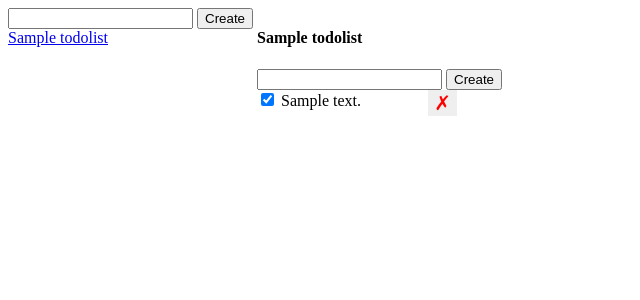
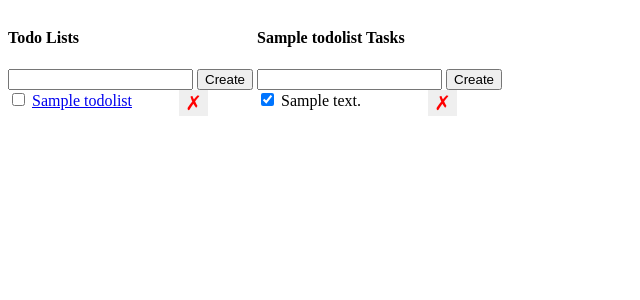
Before and after one commit to freeheeling/udacity_fullstack_dev, a Flask app: page /lists/1 in a window 1280 px wide. Shown: the top 300 px of the page, without its empty margins (0-640 px from the left). Run offline with Flask 2, Linux system fonts and the light colour scheme; tables that the repository leaves empty hold one stand-in row (values such as "Sample post").

Commit message:
Implement checkbox to update completed list and related todo items

```diff
--- a/class_demos/todoapp/app.py
+++ b/class_demos/todoapp/app.py
@@ -14,6 +14,9 @@ class TodoList(db.Model):
     name = db.Column(db.String(), nullable=False)
     todos = db.relationship('Todo', backref='list', lazy=True)
 
+    def __repr__(self):
+        return f'<TodoList ID: {self.id}, name: {self.name}, related todos: {self.todos}>'
+
 class Todo(db.Model):
     __tablename__ = 'todos'
     id = db.Column(db.Integer, primary_key=True)
@@ -22,7 +25,7 @@ class Todo(db.Model):
     list_id = db.Column(db.Integer, db.ForeignKey('todolists.id'), nullable=False)
 
     def __repr__(self):
-        return f'<Todo {self.id}, {self.description}'
+        return f'<Todo ID: {self.id}, description: {self.description}, completed: {self.completed}>'
 
 @app.route('/lists/create', methods=['POST'])
 def create_list():
@@ -33,6 +36,7 @@ def create_list():
         list = TodoList(name=name)
         db.session.add(list)
         db.session.commit()
+        body['id'] = list.id
         body['name'] = list.name
     except:
         error = True
@@ -40,7 +44,9 @@ def create_list():
         print(sys.exc_info())
     finally:
         db.session.close()
-    if not error:
+    if error:
+        abort(500)
+    else:
         return jsonify(body)
 
 @app.route('/todos/create', methods=['POST'])
@@ -49,9 +55,12 @@ def create_todo():
     body = {}
     try:
         description = request.get_json()['description']
-        todo = Todo(description=description)
+        list_id = request.get_json()['list_id']
+        todo = Todo(description=description, completed=False, list_id=list_id)
         db.session.add(todo)
         db.session.commit()
+        body['id'] = todo.id
+        body['completed'] = todo.completed
         body['description'] = todo.description
     except:
         error = True
@@ -59,8 +68,23 @@ def create_todo():
         print(sys.exc_info())
     finally:
         db.session.close()
-    if not error:
+    if error:
+        abort(500)
+    else:
         return jsonify(body)
+
+@app.route('/lists/<list_id>/set-completed', methods=['POST'])
+def def_completed_list(list_id):
+    try:
+        completed = request.get_json()['completed']
+        list = List.query.get(list_id)
+        list.completed = completed
+        db.session.commit()
+    except:
+        db.session.rollback()
+    finally:
+        db.session.close()
+    return redirect(url_for('index'))
 
 @app.route('/todos/<todo_id>/set-completed', methods=['POST'])
 def set_completed_todo(todo_id):
@@ -75,23 +99,28 @@ def set_completed_todo(todo_id):
         db.session.close()
     return redirect(url_for('index'))
 
-@app.route('/todos/<todo_id>', methods=['DELETE'])
+@app.route('/todos/<todo_id>/delete', methods=['DELETE'])
 def delete_todo(todo_id):
+    error = False
     try:
         Todo.query.filter_by(id=todo_id).delete()
         db.session.commit()
     except:
+        error = True
         db.session.rollback()
     finally:
         db.session.close()
-    return jsonify({ 'success': True })
+    if error:
+        abort(500)
+    else:
+        return jsonify({ 'success': True })
 
 @app.route('/lists/<list_id>')
 def get_list_todos(list_id):
-    return render_template('index.html',
-    lists=TodoList.query.all(),
-    active_list=TodoList.query.get(list_id),
-    todos=Todo.query.filter_by(list_id=list_id).order_by('id').all())
+    lists = TodoList.query.all()
+    active_list = TodoList.query.get(list_id)
+    todos = Todo.query.filter_by(list_id=list_id).order_by('id').all()
+    return render_template('index.html', todos=todos, lists=lists, active_list=active_list)
 
 @app.route('/')
 def index():
--- a/class_demos/todoapp/templates/index.html
+++ b/class_demos/todoapp/templates/index.html
@@ -33,21 +33,25 @@
   </head>
   <body>
     <div class="lists-wrapper">
+      <h4>Todo Lists</h4>
       <form id="form-list">
-        <input id="name" type="text" name="name" />
+        <input id="name" type="text" name="name" data-id="{{ active_list.id }}"/>
         <input type="submit" value="Create" />
       </form>
       <ul id="lists">
-        {%  for list in lists %}
+        {% for list in lists %}
         <li>
+          <input class="check-completed-list" data-id"{{ list.id }}" type="checkbox" />
           <a href="/lists/{{ list.id }}">{{ list.name }}</a>
+          <button class="delete-list" data-id="{{ list.id }}">&cross;</button>
         </li>
         {% endfor %}
       </ul>
     </div>
     <div class="todos-wrapper">
-      <h4>{{ active_list.name }}</h4>
-      <form id="form">
+      <h4>{{ active_list.name }} Tasks</h4>
+      <form id="form-todo">
+        <input id="list_id" type="hidden" value="{{ active_list.id }}">
         <input id="description" type="text" name="description" />
         <input type="submit" value="Create" />
       </form>
@@ -57,51 +61,81 @@
       <ul id="todos">
         {% for todo in todos %}
         <li>
-          <input class="check-completed" data-id="{{ todo.id }}" type="checkbox" {% if todo.completed %} checked {% endif %} />
+          <input id="completed" class="check-completed-todo" data-id="{{ todo.id }}" type="checkbox" name="completed" {% if todo.completed %} checked {% endif %} />
           {{ todo.description}}
-          <button class="delete-button" data-id="{{ todo.id }}">&cross;</button>
+          <button class="delete-todo" data-id="{{ todo.id }}">&cross;</button>
         </li>
         {% endfor %}
       </ul>
     </div>
     <script>
-      const checkboxes = document.querySelectorAll('.check-completed');
-      for (let i = 0; i < checkboxes.length; i++) {
-        const checkbox = checkboxes[i];
-        checkbox.onchange = function(e) {
-          const newCompleted = e.target.checked;
-          const todoId = e.target.dataset['id'];
+      const listCheckboxes = document.querySelectorAll('.check-completed-list');
+      for (let i = 0; i < listCheckboxes.length; i++) {
+        const listCheckbox = listCheckboxes[i];
+        listCheckbox.onchange = function(e) {
+          if (e.target.checked) {
+            const listId = e.target.dataset['id'];
+            fetch('/lists/' + listId + '/set-completed', {
+              method: 'POST',
+              headers: {
+                'Content-Type': 'application/json'
+              }
+            })
+            .then(function(jsonResponse) {
+              document.getElementById('error').className = "hidden";
+              const todoCheckboxes = document.querySelectorAll('.check-completed-todo');
+              for (let i = 0; i < todoCheckboxes.length; i++) {
+                const todoCheckbox = todoCheckboxes[i];
+                todoCheckbox.checked = true;
+              }
+            })
+            .catch(function() {
+              document.getElementById('error').className = "";
+            });
+          }
+        }
+      }
+      const todoCheckboxes = document.querySelectorAll('.check-completed-todo');
+      for (let i = 0; i < todoCheckboxes.length; i++) {
+        const todoCheckbox = todoCheckboxes[i];
+        todoCheckbox.onchange = function(e) {
+          const newCompletedTodo = e.target.checked;
+          const todoId = e.target.dataset.id;
           fetch('/todos/' + todoId + '/set-completed', {
             method: 'POST',
             body: JSON.stringify({
-              'completed': newCompleted
+              'completed': newCompletedTodo
             }),
             headers: {
               'Content-Type': 'application/json'
             }
           })
-          .then(function() {
+          .then(function(jsonResponse) {
             document.getElementById('error').className = "hidden";
           })
-          .catch(function () {
+          .catch(function() {
             document.getElementById('error').className = "";
-          })
+          });
         }
       }
-      const deleteButtons = document.querySelectorAll('.delete-button');
+      const deleteButtons = document.querySelectorAll('.delete-todo');
         for (let i = 0; i < deleteButtons.length; i++) {
           const button = deleteButtons[i];
           button.onclick = function(e) {
-            const todoId = e.target.dataset['id'];
-            fetch('/todos/' + todoId, {
+            const todoId = e.target.dataset.id;
+            fetch('/todos/' + todoId + '/delete', {
               method: 'DELETE'
             })
             .then(function() {
               // console.log('event', e);
               const item = e.target.parentElement;
               item.remove();
+              document.getElementById('error').className = "hidden";
             })
-          }
+            .catch(function() {
+              document.getElementById('error').className = "";
+            });
+          };
         }
       document.getElementById("form-list").onsubmit = function(e) {
         e.preventDefault();
@@ -127,7 +161,7 @@
           document.getElementById("error").className = "";
         })
       }
-      document.getElementById("form").onsubmit = function(e) {
+      document.getElementById("form-todo").onsubmit = function(e) {
         e.preventDefault();
         fetch('/todos/create', {
           method: 'POST',
```
